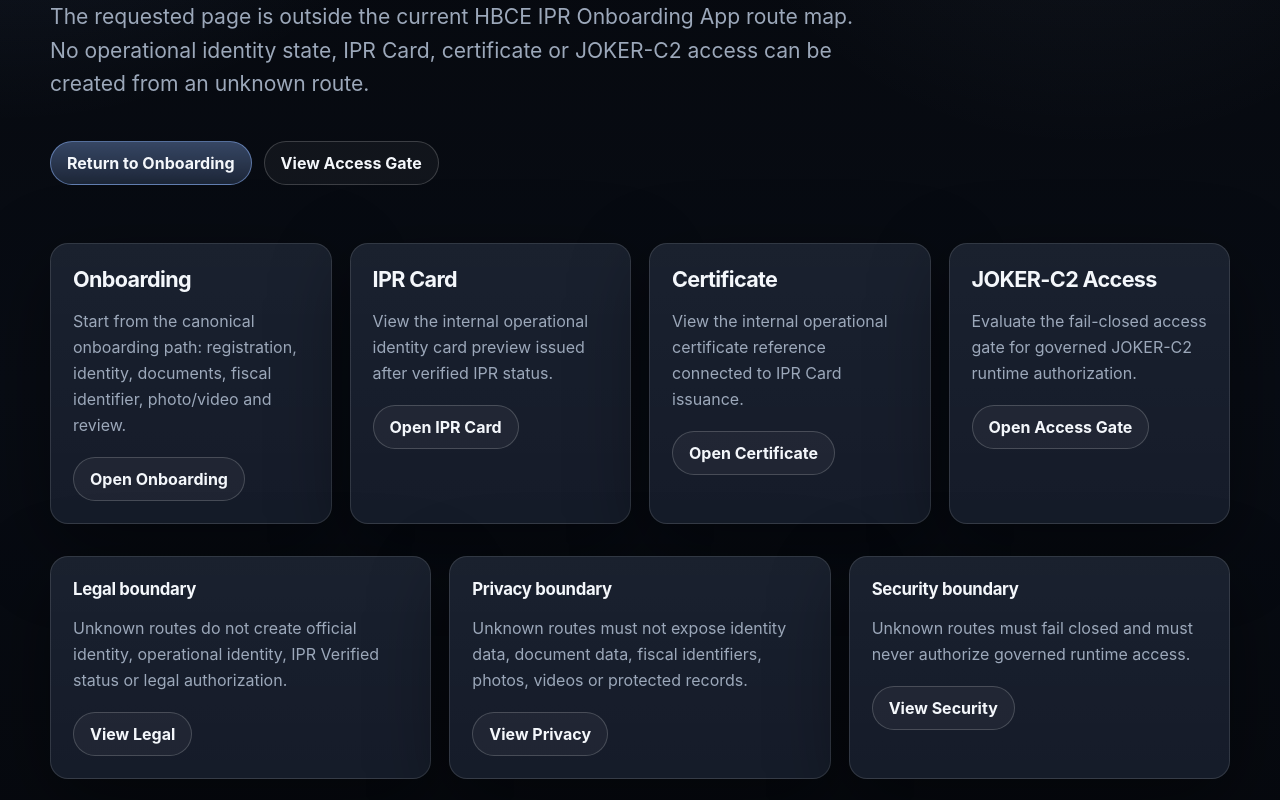
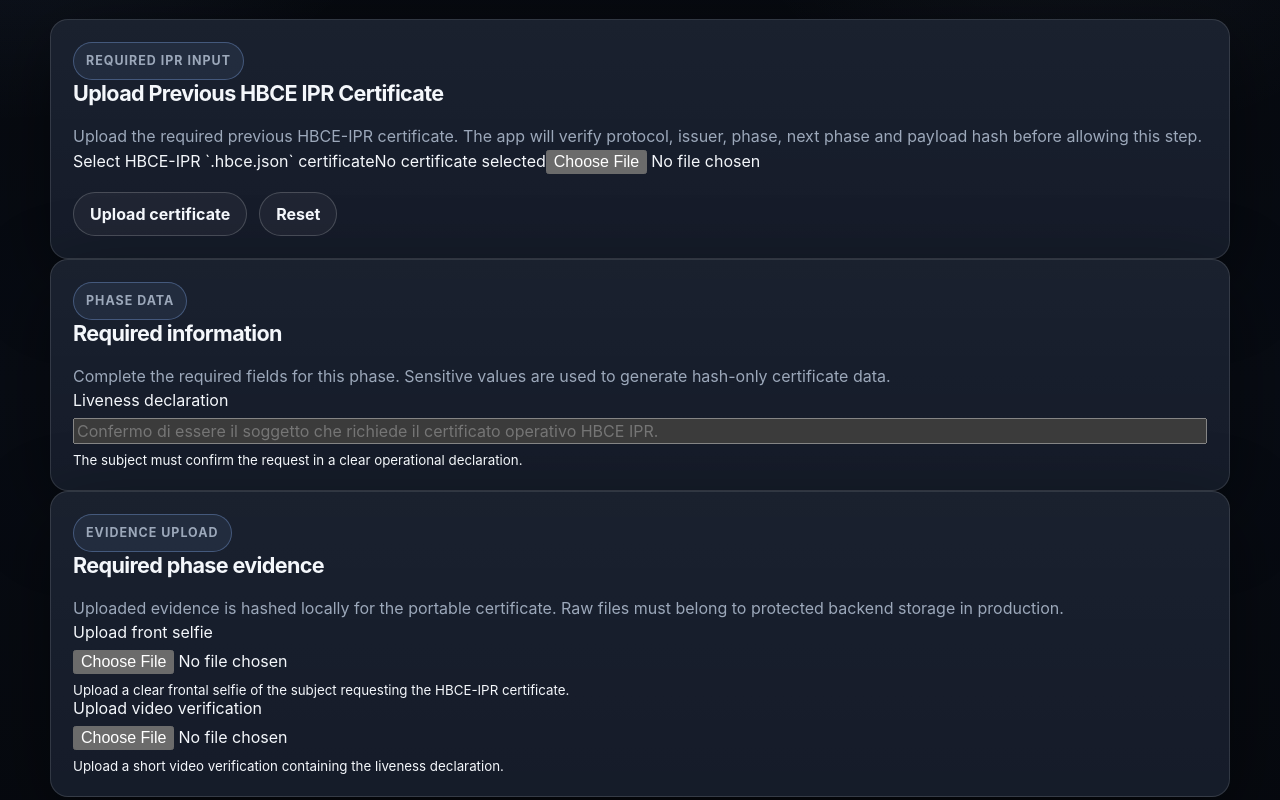
Before and after one commit to manuelcoletta1-source/hbce-ipr-onboarding-app, a Next.js app: page /onboarding/phase-4 in a window 1280 px wide. Before the commit this address had no page. Shown: the part 420-1220 px from the top of the page. Built offline with nearby package versions, Linux system fonts and the light colour scheme.

Commit message:
feat(onboarding): add phase 4 liveness certificate generation

```diff
--- /dev/null
+++ b/app/onboarding/phase-4/page.tsx
@@ -0,0 +1,115 @@
+"use client";
+
+import IprPhaseForm from "@/components/IprPhaseForm";
+
+import { sha256Canonical } from "@/lib/ipr-certificate-chain";
+import { getPhaseDefinitionByNumber } from "@/lib/ipr-phase-map";
+
+import type {
+  IprPhaseEvidenceInputDefinition,
+  IprPhaseFieldDefinition,
+  IprPhaseFormBuildDataContext
+} from "@/components/IprPhaseForm";
+
+import type { JsonObject } from "@/lib/types";
+
+const phase = getPhaseDefinitionByNumber(4);
+
+const fields: IprPhaseFieldDefinition[] = [
+  {
+    name: "liveness_declaration",
+    label: "Liveness declaration",
+    type: "text",
+    placeholder:
+      "Confermo di essere il soggetto che richiede il certificato operativo HBCE IPR.",
+    helperText:
+      "The subject must confirm the request in a clear operational declaration."
+  }
+];
+
+const evidenceInputs: IprPhaseEvidenceInputDefinition[] = [
+  {
+    kind: "SELFIE",
+    label: "Upload front selfie",
+    description:
+      "Upload a clear frontal selfie of the subject requesting the HBCE-IPR certificate.",
+    accept: "image/*",
+    required: true
+  },
+  {
+    kind: "VIDEO_VERIFICATION",
+    label: "Upload video verification",
+    description:
+      "Upload a short video verification containing the liveness declaration.",
+    accept: "video/*",
+    required: true
+  }
+];
+
+function getStringValue(
+  context: IprPhaseFormBuildDataContext,
+  fieldName: string
+): string {
+  const value = context.values[fieldName];
+
+  if (typeof value === "boolean") {
+    return value ? "true" : "false";
+  }
+
+  return String(value ?? "").trim();
+}
+
+async function hashPhaseValue(
+  context: IprPhaseFormBuildDataContext,
+  fieldName: string
+): Promise<string> {
+  return sha256Canonical({
+    kind: "HBCE_IPR_PHASE_4_FIELD",
+    field: fieldName,
+    value: getStringValue(context, fieldName)
+  });
+}
+
+function getUploadHash(
+  context: IprPhaseFormBuildDataContext,
+  kind: "SELFIE" | "VIDEO_VERIFICATION"
+): string | null {
+  return context.uploads.find((upload) => upload.kind === kind)?.sha256 ?? null;
+}
+
+async function buildPhase4LivenessData(
+  context: IprPhaseFormBuildDataContext
+): Promise<JsonObject> {
+  const selfieSha256 = getUploadHash(context, "SELFIE");
+  const videoSha256 = getUploadHash(context, "VIDEO_VERIFICATION");
+
+  return {
+    selfie_sha256: selfieSha256,
+    video_sha256: videoSha256,
+    liveness_declaration_sha256: await hashPhaseValue(
+      context,
+      "liveness_declaration"
+    ),
+    liveness_timestamp: context.issuedAt,
+    previous_payload_sha256:
+      context.previousCertificate?.hash_integrity.payload_sha256 ?? null,
+    next_required_phase: "PRIVACY_COMPLIANCE",
+    issued_at: context.issuedAt
+  };
+}
+
+export default function Phase4LivenessPage() {
+  return (
+    <div className="hbce-container">
+      <IprPhaseForm
+        phase={phase}
+        fields={fields}
+        evidenceInputs={evidenceInputs}
+        buildPhaseData={buildPhase4LivenessData}
+        submitLabel="Generate HBCE IPR Certificate 04"
+        successTitle="HBCE IPR Certificate 04 generated"
+        successDescription="The liveness certificate has been generated and downloaded. Use this file in Phase 5 — Privacy & Compliance."
+      />
+    </div>
+  );
+}
```
